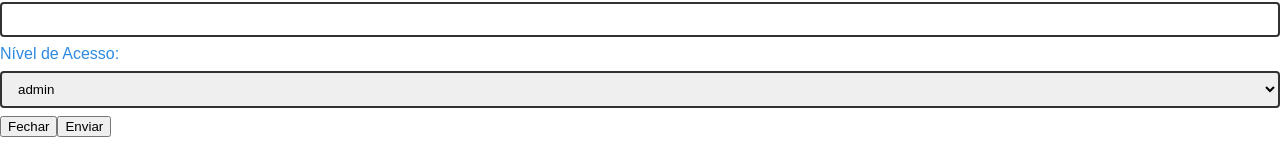
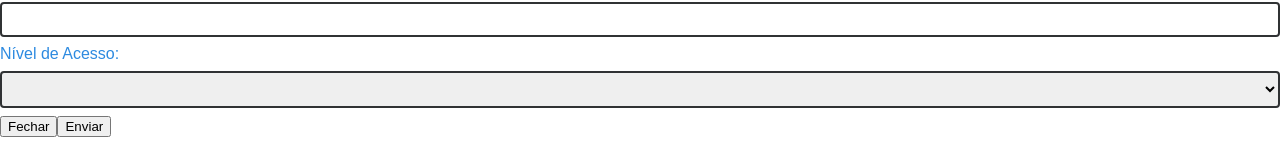
Before and after one commit to alissongyz/front-end-tcc, a React (Create React App) app: page /users in a window 1280 px wide. Both pictures are taken after a click on the button "Novo Material". Shown: the part 342-503 px from the top of the page. Built offline with nearby package versions, Linux system fonts and the light colour scheme; no server answers.

Commit message:
ajustando envio de role e campos id para uuid em user e material

```diff
--- a/src/components/Table-Material/modal-post.js
+++ b/src/components/Table-Material/modal-post.js
@@ -12,7 +12,7 @@ const ModalCreateMaterial = () => {
   };
 
   const [materialSelected, setMaterialSelected] = useState({
-    id: "",
+    uuid: "",
     name: "",
     qnty: "",
     descQnty: "",
@@ -32,7 +32,7 @@ const ModalCreateMaterial = () => {
   };
 
   const createMaterial = async () => {
-    delete materialSelected.id;
+    delete materialSelected.uuid;
     await api
       .post("material", materialSelected)
       .then((res) => {
--- a/src/components/Table-Material/table-material.js
+++ b/src/components/Table-Material/table-material.js
@@ -21,7 +21,7 @@ const ModalGetAndUpdateMaterial = () => {
   };
 
   const [materialSelected, setMaterialSelected] = useState({
-    id: "",
+    uuid: "",
     name: "",
     qnty: "",
     descQnty: "",
@@ -58,14 +58,14 @@ const ModalGetAndUpdateMaterial = () => {
 
   const updateMaterial = async () => {
     await api
-      .patch("material/" + materialSelected.id, materialSelected)
+      .patch("material/" + materialSelected.uuid, materialSelected)
       .then((res) => {
         var response = res.data;
         var dataAux = data;
 
         // eslint-disable-next-line array-callback-return
         dataAux.map((material) => {
-          if (material.id === materialSelected.id) {
+          if (material.uuid === materialSelected.uuid) {
             material.name = response.name;
             material.qnty = response.qnty;
             material.descQnty = response.descQnty;
--- a/src/components/Table-User/modal-create-user.js
+++ b/src/components/Table-User/modal-create-user.js
@@ -12,7 +12,7 @@ const CreateUser = () => {
   };
 
   const [userSelected, setUserSelected] = useState({
-    id: "",
+    uuid: "",
     username: "",
     password: "",
     role: "",
@@ -31,7 +31,7 @@ const CreateUser = () => {
   };
 
   const createMaterial = async () => {
-    delete userSelected.id;
+    delete userSelected.uuid;
     await api
       .post("user", userSelected)
       .then((res) => {
@@ -104,10 +104,11 @@ const CreateUser = () => {
                       name="role"
                       onChange={handleChange}
                     >
-                        <option>admin</option>
-                        <option>veterinario</option>
-                        <option>farmaceutico</option>
-                        <option>usuario</option>
+                        <option selected disabled></option>
+                        <option value="admin">Admin</option>
+                        <option value="veterinario">Veterinário</option>
+                        <option value="farmaceutico">Farmacêutico</option>
+                        <option value="usuario">Usuário</option>
                     </select>
                   </div>
                   {/*footer*/}
--- a/src/components/Table-User/table-user.js
+++ b/src/components/Table-User/table-user.js
@@ -14,7 +14,7 @@ const TableUser = () => {
   };
 
   const [userSelected, setUserSelected] = useState({
-    id: "",
+    uuid: "",
     username: "",
     password: "",
     role: "",
@@ -50,14 +50,14 @@ const TableUser = () => {
 
   const updateMaterial = async () => {
     await api
-      .patch("user/" + userSelected.id, userSelected)
+      .patch("user/" + userSelected.uuid, userSelected)
       .then((res) => {
         var response = res.data;
         var dataAux = data;
 
         // eslint-disable-next-line array-callback-return
         dataAux.map((material) => {
-          if (material.id === userSelected.id) {
+          if (material.uuid === userSelected.uuid) {
             material.username = response.username;
             material.password = response.password;
             material.role = response.role;
```
